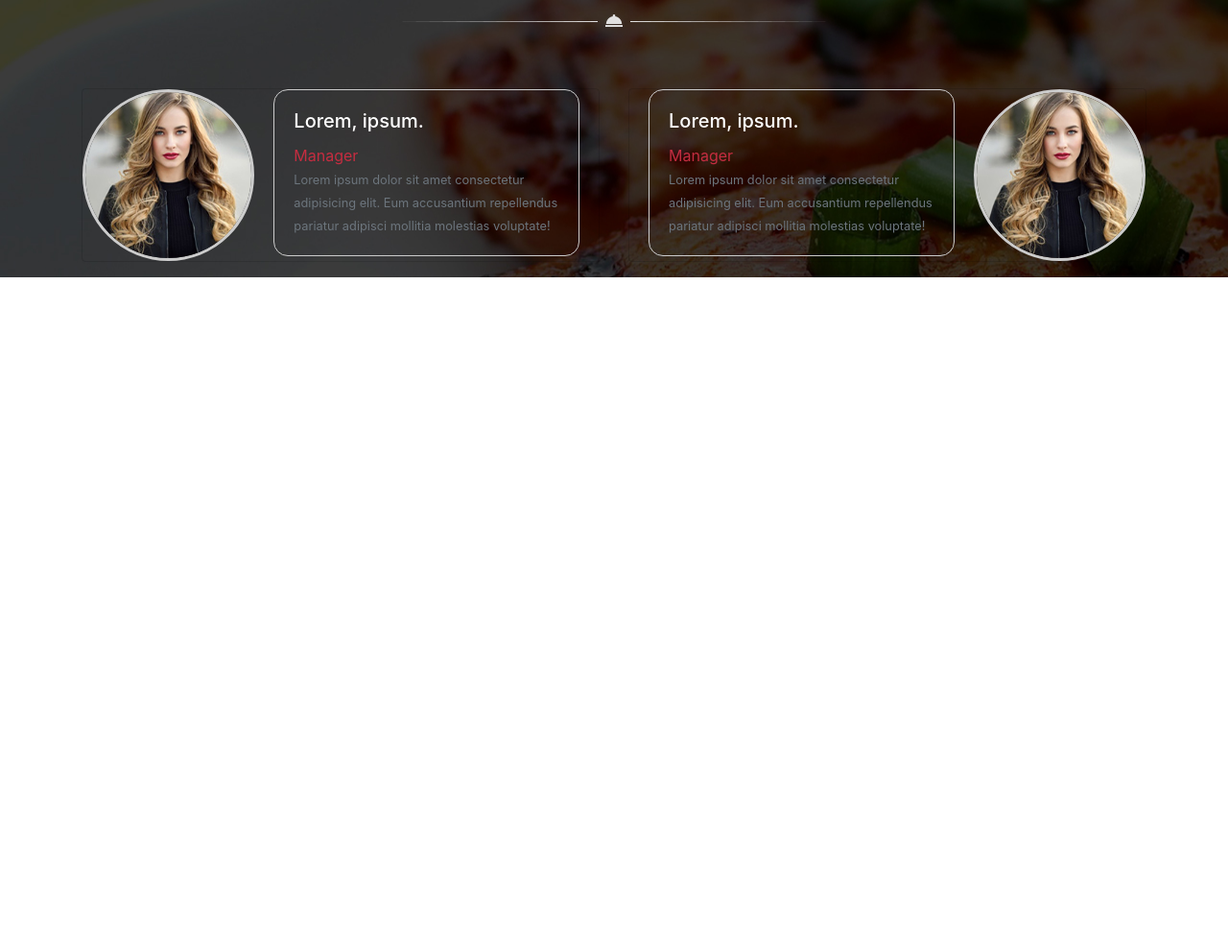
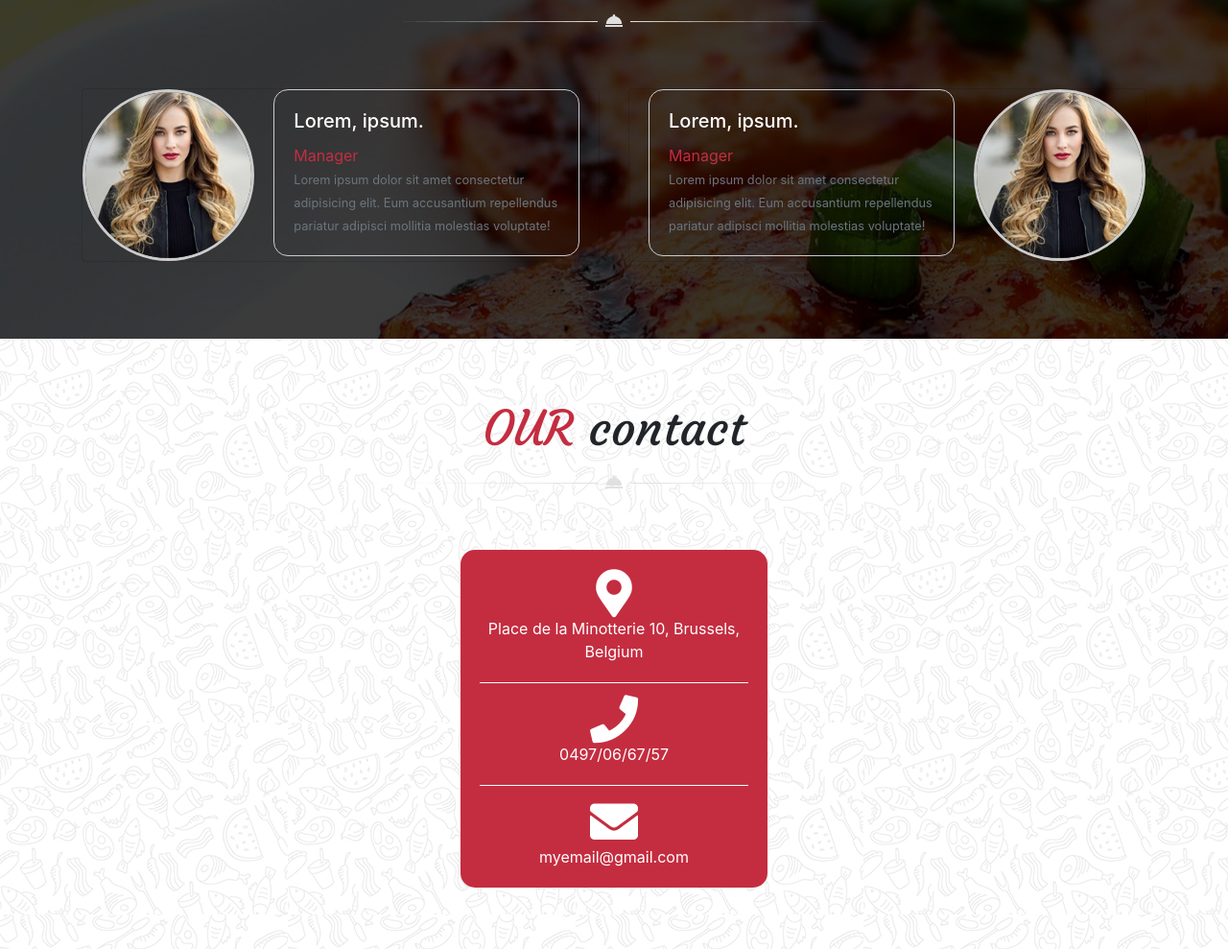
Before and after one commit to FannyHunin/siteDuChef, a website: page index.html in a window 1280 px wide. Shown: the part 5280-6269 px from the top of the page at 96% size. Before the commit the page ends 5569 px from the top, so only its background shows below. Drawn offline with nearby package versions, Linux system fonts and the light colour scheme.

Commit message:
section contact finie

```diff
--- a/index.html
+++ b/index.html
@@ -725,7 +725,9 @@
                                 <div class="card-body">
                                     <h5 class="card-title">Lorem, ipsum.</h5>
                                     <span class="card-text">Manager</span>
-                                    <p class="card-text"><small class="text-muted">Lorem ipsum dolor sit amet consectetur adipisicing elit. Eum accusantium repellendus pariatur adipisci mollitia molestias voluptate!</small></p>
+                                    <p class="card-text"><small class="text-muted">Lorem ipsum dolor sit amet
+                                            consectetur adipisicing elit. Eum accusantium repellendus pariatur adipisci
+                                            mollitia molestias voluptate!</small></p>
                                 </div>
                             </div>
                         </div>
@@ -738,7 +740,9 @@
                                 <div class="card-body">
                                     <h5 class="card-title">Lorem, ipsum.</h5>
                                     <span class="card-text">Manager</span>
-                                    <p class="card-text"><small class="text-muted">Lorem ipsum dolor sit amet consectetur adipisicing elit. Eum accusantium repellendus pariatur adipisci mollitia molestias voluptate!</small></p>
+                                    <p class="card-text"><small class="text-muted">Lorem ipsum dolor sit amet
+                                            consectetur adipisicing elit. Eum accusantium repellendus pariatur adipisci
+                                            mollitia molestias voluptate!</small></p>
                                 </div>
                             </div>
                             <div class="col-md-4">
@@ -751,6 +755,24 @@
         </div>
     </section>
 
+    <!-- contact -->
+    <section id="sectionContact">
+        <div id="title">
+            <h1><span>OUR</span> contact</h1>
+            <img src="./public/images/decoration_line.png" alt="">
+        </div>
+        <!-- card -->
+        <div class="card" style="width: 18rem;">
+            <div class="card-body">
+                <i class="fas fa-map-marker-alt"></i>
+                <p class="card-title">Place de la Minotterie 10, Brussels, Belgium</p>
+                <i class="fas fa-phone"></i>
+                <p class="card-title">0497/06/67/57</p>
+                <i class="fas fa-envelope"></i>
+                <p class="card-text">myemail@gmail.com</p>
+            </div>
+        </div>
+    </section>
 
 
 
--- /dev/null
+++ b/src/scss/modules/_sectionContact.scss
@@ -0,0 +1,39 @@
+#sectionContact{
+    background-image: url("../../../public/images/main_bg.jpg");
+    display: flex;
+    flex-direction: column;
+    justify-content: center;
+    align-items: center;
+    width: 100%;
+    padding-bottom: 5%;
+    #title{
+        padding-top: 5%;
+        text-align: center;
+        font-family: 'Courgette', cursive;
+        h1{
+            font-size: 50px;
+            span{
+                color: #C42D40;
+            }
+        }
+    }
+    .card{
+        width: 25% !important;
+        margin-top: 5%;
+        text-align: center;
+        background-color: #C42D40;
+        color: white;
+        border: none;
+        border-radius: 15px;
+        .card-body{
+
+            .fas{
+                font-size: 50px;
+            }
+            .card-title{
+                padding-bottom: 20px;
+                border-bottom: 1px solid white;
+            }
+        }
+    }
+}
--- a/src/scss/modules/_sectionTestimonials.scss
+++ b/src/scss/modules/_sectionTestimonials.scss
@@ -19,6 +19,7 @@
 
     #cards {
         margin-top: 5%;
+        padding-bottom: 5%;
         display: flex;
         justify-content: center;
         .row {
--- a/src/scss/modules/style.scss
+++ b/src/scss/modules/style.scss
@@ -6,3 +6,4 @@
 @import "./sectionReservation";
 @import "./sectionOurBlog";
 @import "./sectionTestimonials";
+@import "./sectionContact"
```
Also changed, not shown: public/css/app.css, 1 other file.
